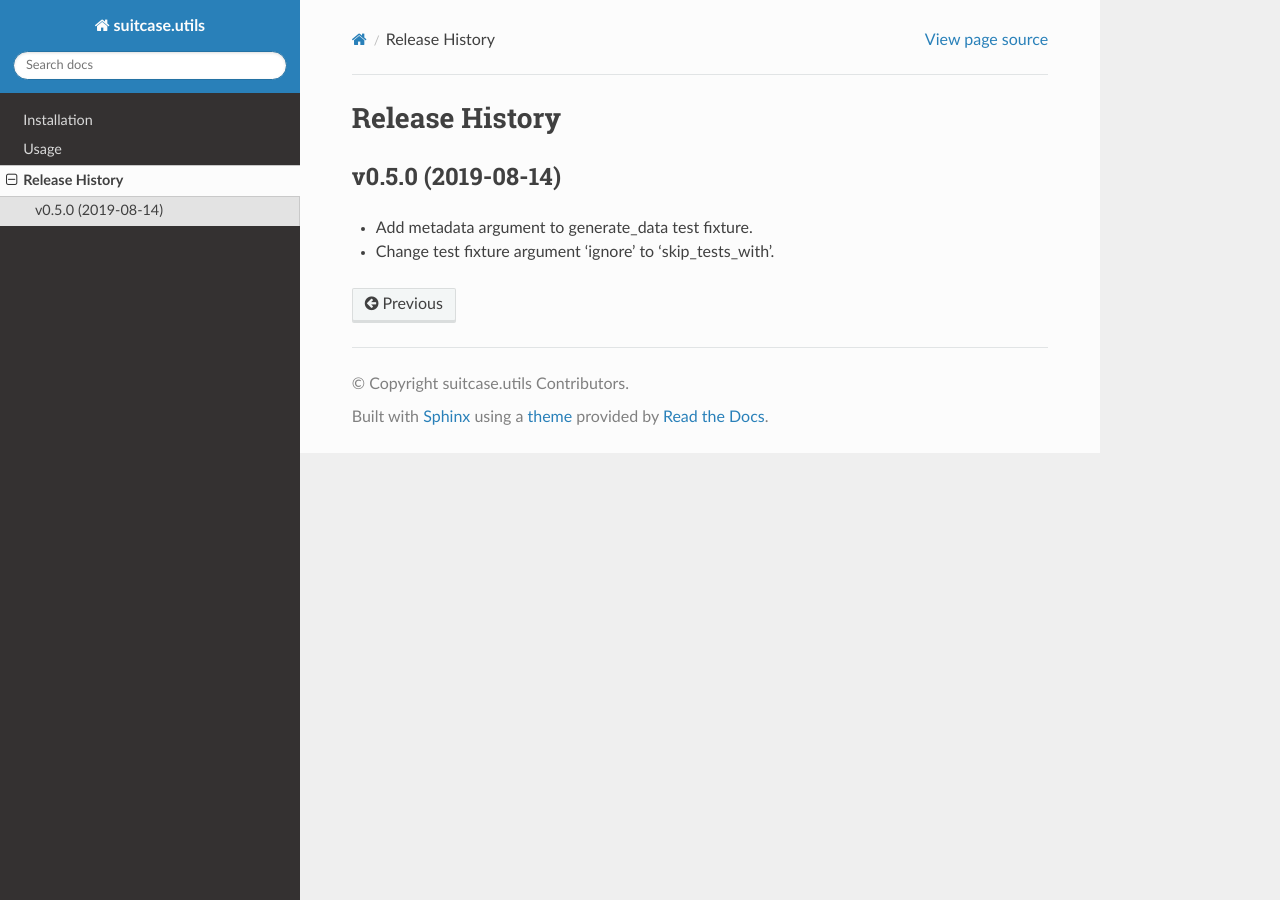
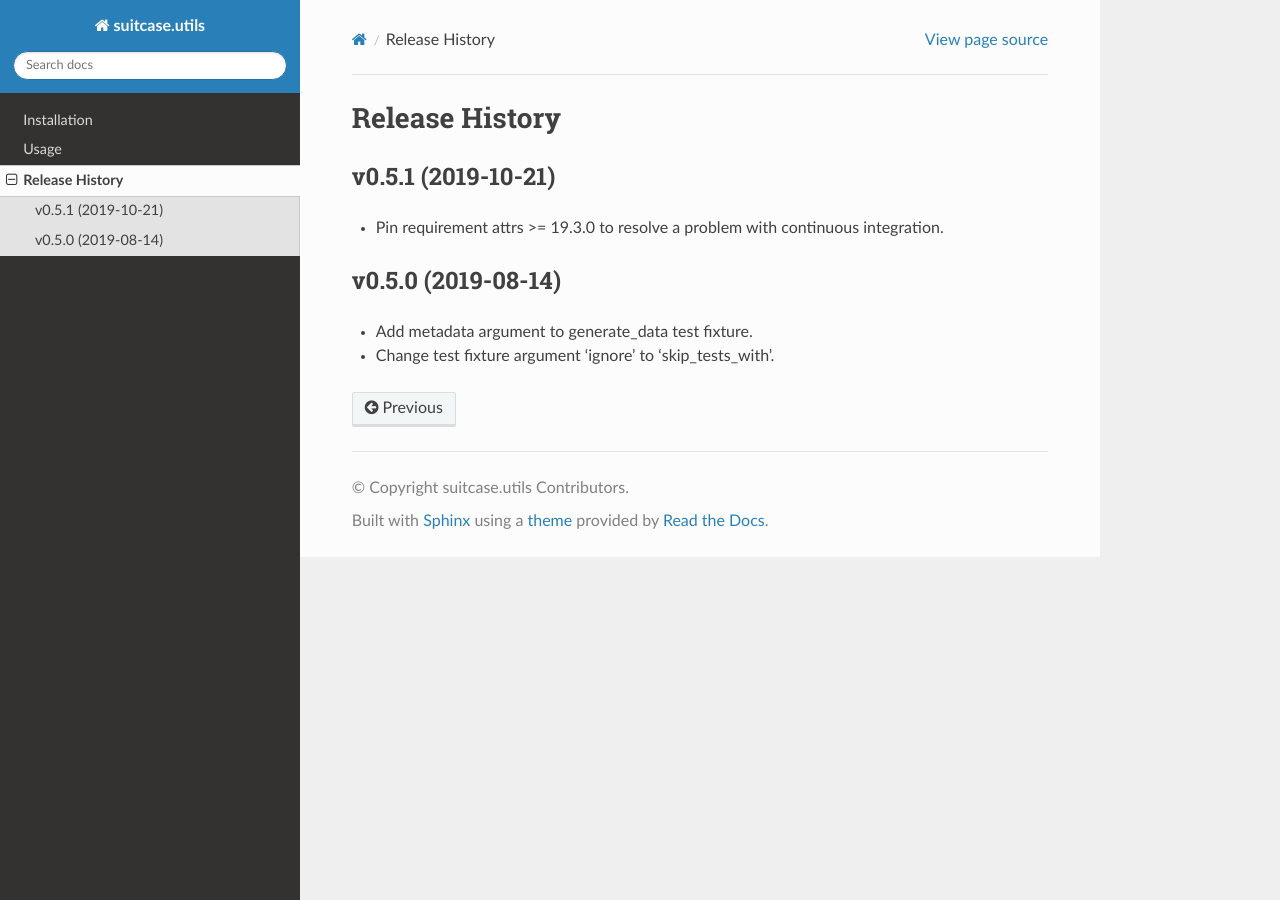
Before and after one commit to bluesky/suitcase-utils, a Sphinx documentation site: the page built from docs/source/release-history.rst, in a window 1280 px wide. Built offline with Sphinx 7.4.7 and the Read the Docs theme 2.0.0, drawn with Linux system fonts in a browser that asks for light colours.

Commit message:
preparing to release v0.5.1

```diff
--- a/docs/source/release-history.rst
+++ b/docs/source/release-history.rst
@@ -1,6 +1,10 @@
 ===============
 Release History
 ===============
+
+v0.5.1 (2019-10-21)
+----------------------------
++ Pin requirement attrs >= 19.3.0 to resolve a problem with continuous integration.
 
 v0.5.0 (2019-08-14)
 ----------------------------
```
